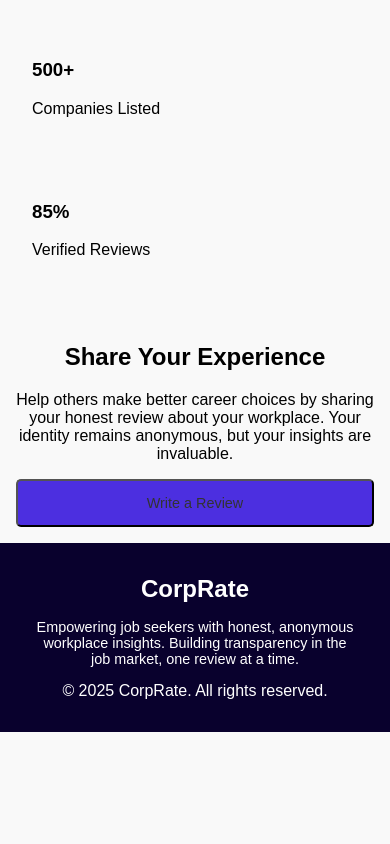
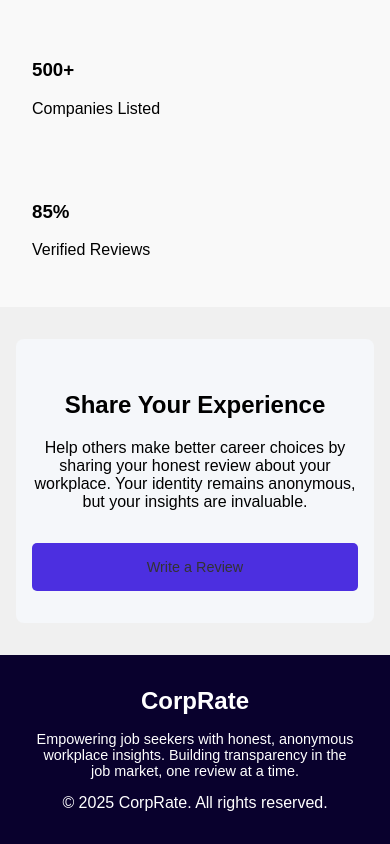
Before and after one commit to ChristineMuchiri/CorpRate, a React (Vite) app in the folder company-review-front/: page / in a window 390 px wide. Shown: the part 799-1643 px from the top of the page. Before the commit the page ends 1531 px from the top, so only its background shows below. Built offline with nearby package versions, Linux system fonts and the light colour scheme.

Commit message:
write review section

```diff
--- a/company-review-front/src/pages/LandingPage.css
+++ b/company-review-front/src/pages/LandingPage.css
@@ -47,10 +47,36 @@
     padding: 1rem;
   }
 
-  .share-content {
-    padding: 1rem;
-    text-align: center;
-  }
+ .share-content {
+  padding: 2rem 1rem;
+  text-align: center;
+  background-color: #f5f7fa; /* light neutral tone — you can change */
+  border-radius: 8px; /* optional: adds smooth corners */
+}
+
+/* Optional container override if needed */
+.share-experience {
+  padding: 2rem 1rem;
+  background-color: #f0f0f0; /* section-wide background */
+}
+
+/* Style the "Write a Review" button */
+.review-button {
+  margin-top: 1rem;
+  background-color: #0073e6; /* new color — vibrant blue */
+  color: white;
+  font-size: 0.9rem;
+  padding: 0.6rem 1.2rem;
+  border: none;
+  border-radius: 5px;
+  cursor: pointer;
+  transition: background-color 0.3s ease;
+}
+
+.review-button:hover {
+  background-color: #005bb5; /* darker on hover */
+}
+
 
   .page-footer {
     padding: 2rem 1rem;
```
